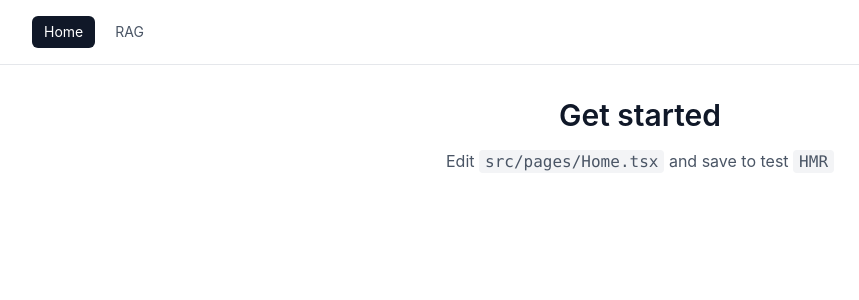
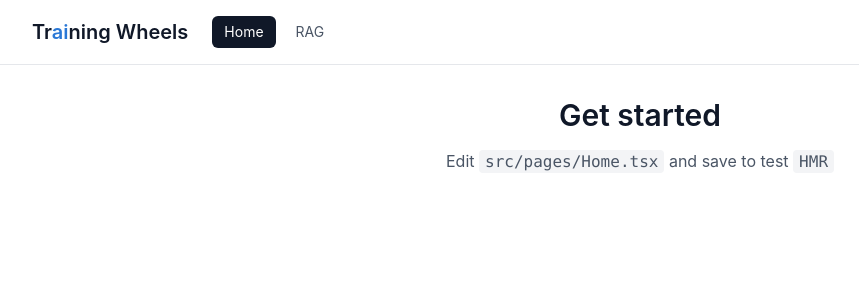
Before and after one commit to KevinGuillaume/trAIningWheels, a React (Vite) app in the folder client/: page / in a window 1280 px wide. Shown: the top 300 px of the page, without its empty margins (0-859 px from the left). Built offline with nearby package versions, Linux system fonts and the light colour scheme.

Commit message:
adding a title

```diff
--- a/client/index.html
+++ b/client/index.html
@@ -4,7 +4,7 @@
     <meta charset="UTF-8" />
     <link rel="icon" type="image/svg+xml" href="/favicon.svg" />
     <meta name="viewport" content="width=device-width, initial-scale=1.0" />
-    <title>client</title>
+    <title>Training Wheels</title>
   </head>
   <body>
     <div id="root"></div>
--- a/client/src/App.tsx
+++ b/client/src/App.tsx
@@ -5,7 +5,11 @@ import Rag from './pages/Rag.tsx'
 function App() {
   return (
     <>
-      <nav className="flex gap-2 border-b border-gray-200 px-8 py-4">
+      <header className="flex items-center gap-6 border-b border-gray-200 px-8 py-4">
+        <span className="text-xl font-semibold text-gray-900">
+          Tr<span style={{ color: 'var(--chunk-swatch-0)' }}>ai</span>ning Wheels
+        </span>
+        <nav className="flex gap-2">
           <NavLink
             to="/"
             end
@@ -29,6 +33,7 @@ function App() {
             RAG
           </NavLink>
         </nav>
+      </header>
 
       <Routes>
         <Route path="/" element={<Home />} />
```
Lines whose indentation alone changed are shown as unchanged.
